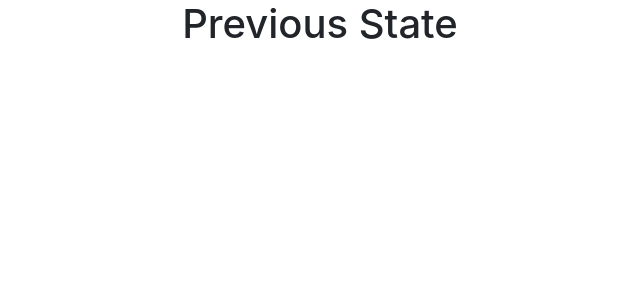
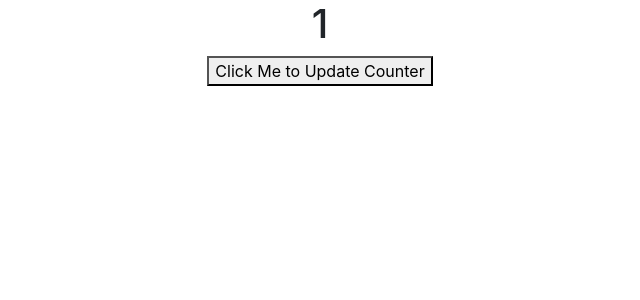
Before and after one commit to emonShimul/ReactJs, a React (Create React App) app: page / in a window 1280 px wide. Shown: the top 300 px of the page, without its empty margins (320-960 px from the left). Built offline with nearby package versions, Linux system fonts and the light colour scheme.

Commit message:
Use of previous state in functional component

```diff
--- a/src/App.js
+++ b/src/App.js
@@ -2,10 +2,34 @@
 import React,{useEffect,useState} from 'react'
 
 function App() {
+  const [count, setCount] = useState(1)
+  function updateCounter()
+  {
+    // let rand = Math.floor(Math.random()*10);
+    // setCount((pre)=>{
+    //   console.warn(pre);
+    //   if(pre<5){
+    //     alert("low value")
+    //   }
+    //   return rand;
+    // });
 
+    for (let i = 0; i < 5; i++) {
+      // setCount(count+1)
+
+      // setCount((pre)=>
+      // {
+      //   return pre+1
+      // })
+
+      setCount((pre)=>pre+1)
+
+    }
+  }
   return(
     <div className="App">
-      <h1>Previous State</h1>
+      <h1>{count}</h1>
+      <button onClick={updateCounter}>Click Me to Update Counter</button>
     </div>
 
   );
```
